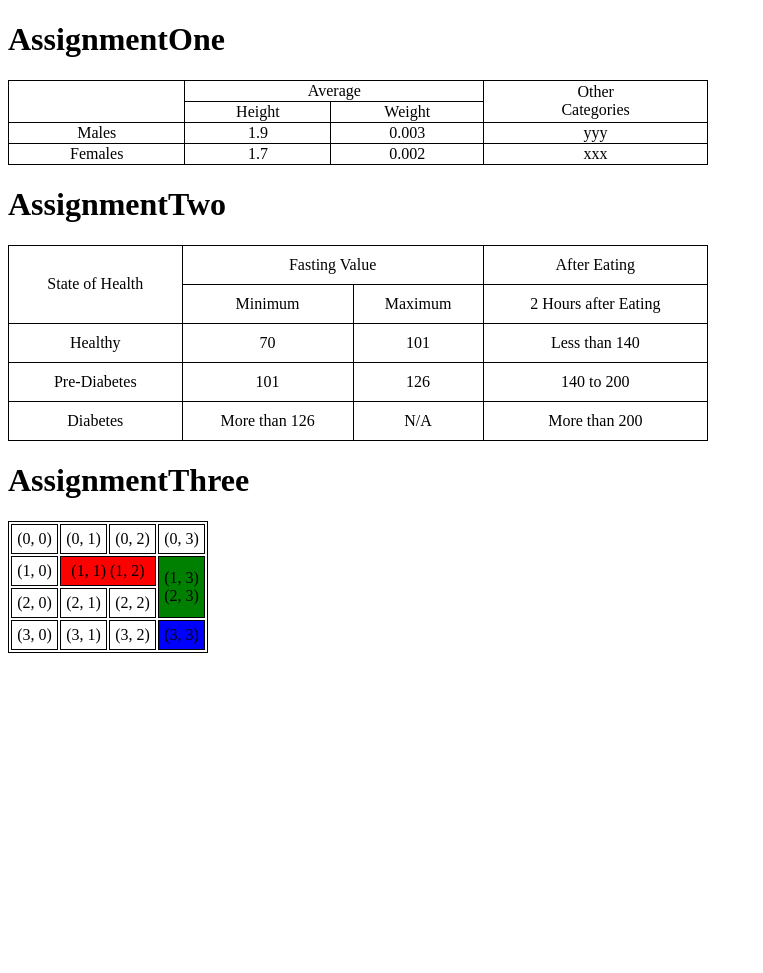
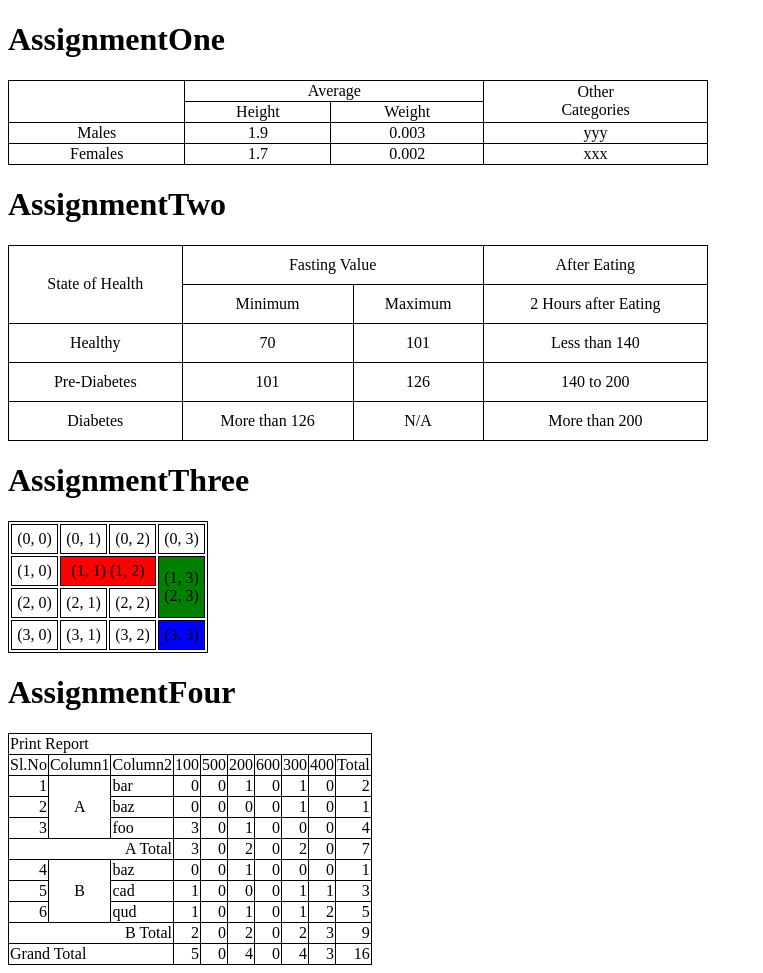
Before and after one commit to YousefAbood/HTMLCSS, a plain HTML site: page h03/index.html in a window 1280 px wide. Shown: the whole page, without its empty margins (0-763 px from the left). Before the commit the page ends 800 px from the top, so only its background shows below. Drawn offline with Linux system fonts and the light colour scheme.

Commit message:
Added AssignmentFour

```diff
--- a/h03/index.html
+++ b/h03/index.html
@@ -119,8 +119,148 @@
       </tr>
 
     </table>
+  <!---End of AssignmentThree-->
 
-    <!---End of AssignmentThree-->
+  <!-- AssignmentFour 2, 10, 13 -->
+  <h1>AssignmentFour</h1>
+
+  <table style="border-collapse: collapse;">
+
+  <tr>
+    <td colspan="11" align="left">Print Report</td>
+  </tr>
+
+  <tr>
+    <td>Sl.No</td>
+    <td>Column1</td>
+    <td>Column2</td>
+    <td>100</td>
+    <td>500</td>
+    <td>200</td>
+    <td>600</td>
+    <td>300</td>
+    <td>400</td>
+    <td>Total</td>
+  </tr>
+
+  <tr>
+    <td align="right">1</td>
+    <td rowspan="3" align="center">A</td>
+    <td align="left">bar</td>
+    <!--Numbers-->
+    <td align="right">0</td>
+    <td align="right">0</td>
+    <td align="right">1</td>
+    <td align="right">0</td>
+    <td align="right">1</td>
+    <td align="right">0</td>
+    <td align="right">2</td>
+  </tr>
+
+  <tr>
+    <td align="right">2</td>
+    <td align="left">baz</td>
+    <!--Numbers-->
+    <td align="right">0</td>
+    <td align="right">0</td>
+    <td align="right">0</td>
+    <td align="right">0</td>
+    <td align="right">1</td>
+    <td align="right">0</td>
+    <td align="right">1</td>
+  </tr>
+
+  <tr>
+    <td align="right">3</td>
+    <td align="left">foo</td>
+    <!--Numbers-->
+    <td align="right">3</td>
+    <td align="right">0</td>
+    <td align="right">1</td>
+    <td align="right">0</td>
+    <td align="right">0</td>
+    <td align="right">0</td>
+    <td align="right">4</td>
+  </tr>
+
+  <tr>
+    <td colspan="3" align="right">A Total</td>
+    <!--Numbers-->
+    <td align="right">3</td>
+    <td align="right">0</td>
+    <td align="right">2</td>
+    <td align="right">0</td>
+    <td align="right">2</td>
+    <td align="right">0</td>
+    <td align="right">7</td>
+  </tr>
+
+  <tr>
+    <td align="right">4</td>
+    <td rowspan="3" align="center">B</td>
+    <td align="left">baz</td>
+    <!--Numbers-->
+    <td align="right">0</td>
+    <td align="right">0</td>
+    <td align="right">1</td>
+    <td align="right">0</td>
+    <td align="right">0</td>
+    <td align="right">0</td>
+    <td align="right">1</td>
+  </tr>
+
+  <tr>
+    <td align="right">5</td>
+    <td align="left">cad</td>
+    <!--Numbers-->
+    <td align="right">1</td>
+    <td align="right">0</td>
+    <td align="right">0</td>
+    <td align="right">0</td>
+    <td align="right">1</td>
+    <td align="right">1</td>
+    <td align="right">3</td>
+  </tr>
+
+  <tr>
+    <td align="right">6</td>
+    <td align="left">qud</td>
+    <!--Numbers-->
+    <td align="right">1</td>
+    <td align="right">0</td>
+    <td align="right">1</td>
+    <td align="right">0</td>
+    <td align="right">1</td>
+    <td align="right">2</td>
+    <td align="right">5</td>
+  </tr>
+
+  <tr>
+    <td colspan="3" align="right">B Total</td>
+    <!--Numbers-->
+    <td align="right">2</td>
+    <td align="right">0</td>
+    <td align="right">2</td>
+    <td align="right">0</td>
+    <td align="right">2</td>
+    <td align="right">3</td>
+    <td align="right">9</td>
+  </tr>
+
+  <tr>
+    <td colspan="3" align="left">Grand Total</td>
+    <!--Numbers-->
+    <td align="right">5</td>
+    <td align="right">0</td>
+    <td align="right">4</td>
+    <td align="right">0</td>
+    <td align="right">4</td>
+    <td align="right">3</td>
+    <td align="right">16</td>
+  </tr>
+
+  </table>
+  <!---End of AssignmentFour-->
 
   </body>
 </html>
```
